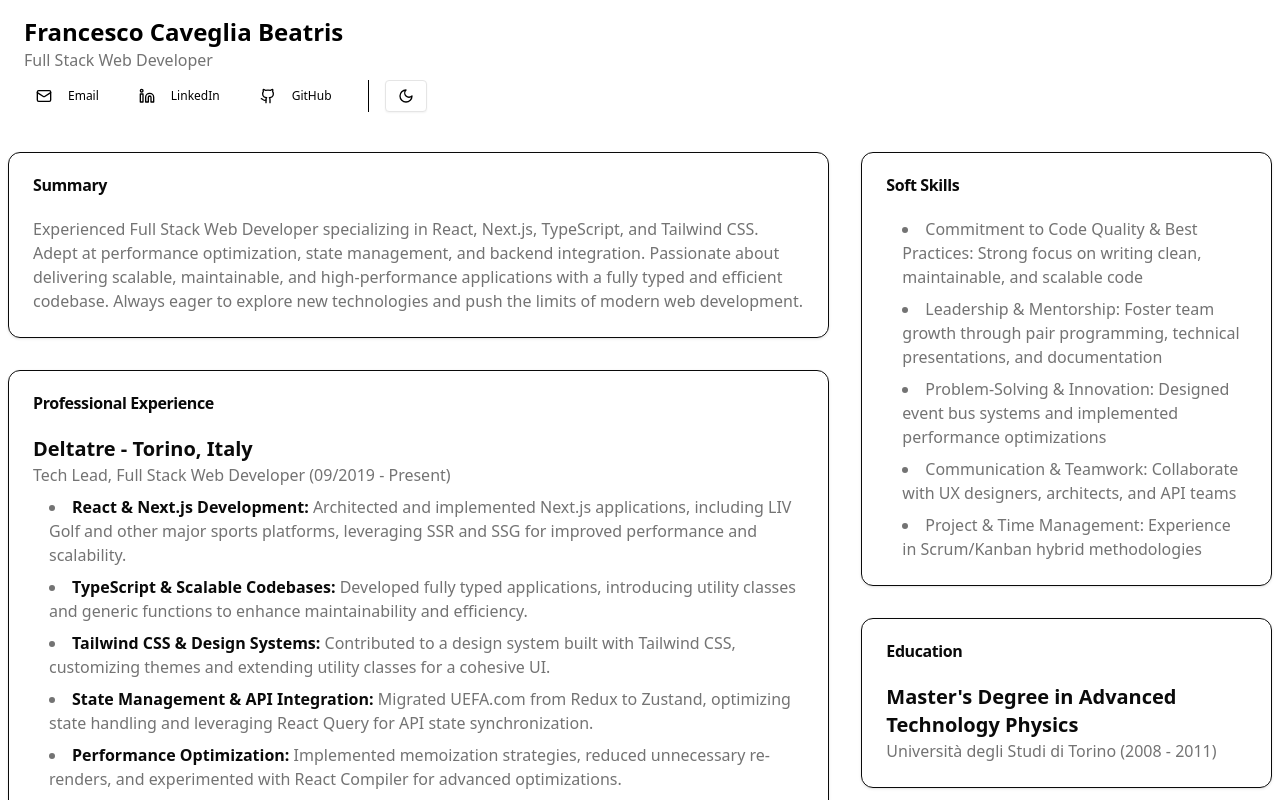
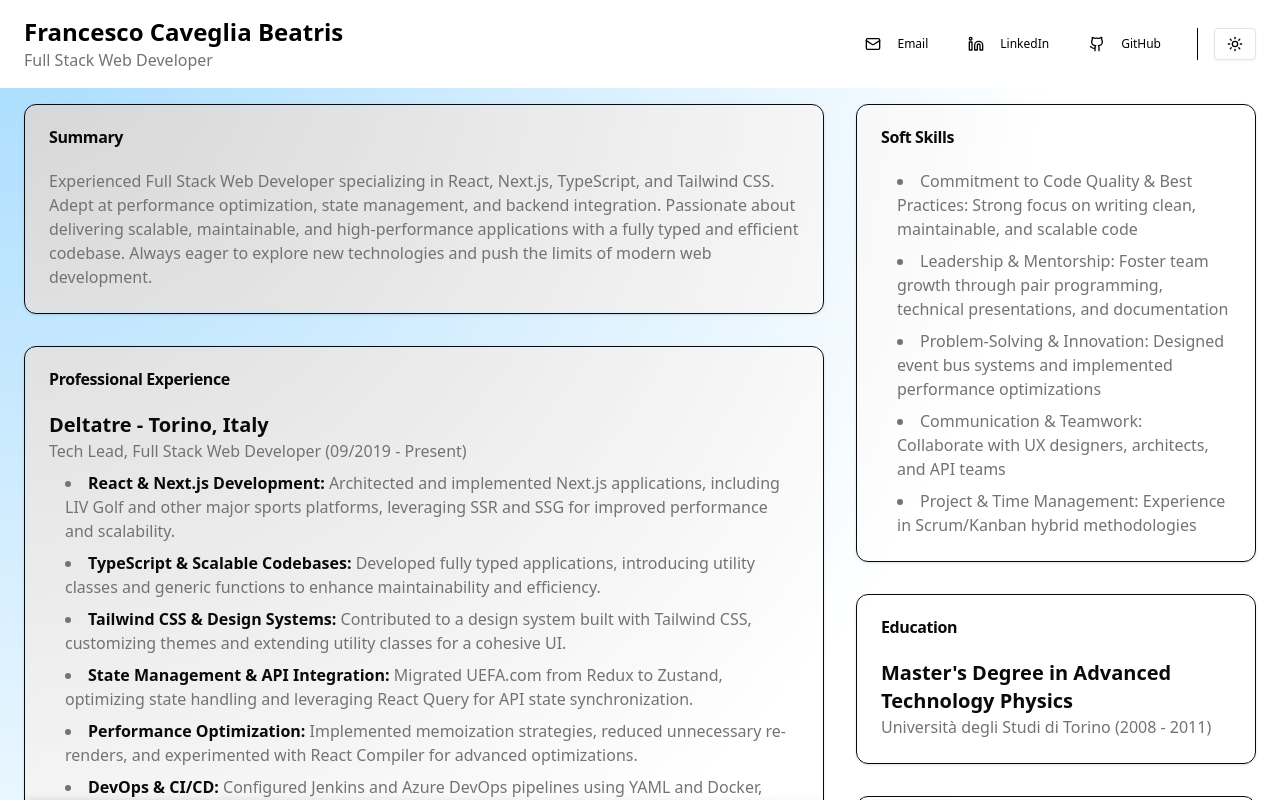
Before and after one commit to cavez86/portfolio, a Next.js app: page / in a window 1280 px wide. Shown: the top 800 px of the page. Built offline with nearby package versions, Linux system fonts and the light colour scheme.

Commit message:
Refactor global styles and update layout for improved theming and responsiveness

```diff
--- a/src/app/globals.css
+++ b/src/app/globals.css
@@ -2,129 +2,86 @@
 
 @plugin 'tailwindcss-animate';
 
-@custom-variant dark (&:is(.dark *));
+@custom-variant dark (&:where(.dark, .dark *));
+@custom-variant light (&:where(.light, .light *));
 
 @theme {
-  --color-background: var(--theme-color-background);
-  --color-foreground: var(--theme-color-foreground);
+  --color-background: hsl(0 0% 100%);
+  --color-foreground: hsl(0 0% 3.9%);
 
-  --color-card: var(--theme-color-card);
-  --color-card-foreground: var(--theme-color-card-foreground);
+  --color-card: hsl(0 0% 100%);
+  --color-card-foreground: hsl(0 0% 3.9%);
 
-  --color-popover: var(--theme-color-popover);
-  --color-popover-foreground: var(--theme-color-popover-foreground);
+  --color-popover: hsl(0 0% 100%);
+  --color-popover-foreground: hsl(0 0% 3.9%);
 
-  --color-primary: var(--theme-color-primary);
-  --color-primary-foreground: var(--theme-color-primary-foreground);
+  --color-primary: hsl(0 0% 9%);
+  --color-primary-foreground: hsl(0 0% 98%);
 
-  --color-secondary: var(--theme-color-secondary);
-  --color-secondary-foreground: var(--theme-color-secondary-foreground);
+  --color-secondary: hsl(0 0% 96.1%);
+  --color-secondary-foreground: hsl(0 0% 9%);
 
-  --color-muted: var(--theme-color-muted);
-  --color-muted-foreground: var(--theme-color-muted-foreground);
+  --color-muted: hsl(0 0% 96.1%);
+  --color-muted-foreground: hsl(0 0% 45.1%);
 
-  --color-accent: var(--theme-color-accent);
-  --color-accent-foreground: var(--theme-color-accent-foreground);
+  --color-accent: hsl(0 0% 96.1%);
+  --color-accent-foreground: hsl(0 0% 9%);
 
-  --color-destructive: var(--theme-color-destructive);
-  --color-destructive-foreground: var(--theme-color-destructive-foreground);
+  --color-destructive: hsl(0 84.2% 60.2%);
+  --color-destructive-foreground: hsl(0 0% 98%);
 
-  --color-border: var(--theme-color-border);
-  --color-input: var(--theme-color-input);
-  --color-ring: var(--theme-color-ring);
+  --color-border: hsl(0 0% 89.8%);
+  --color-input: hsl(0 0% 89.8%);
+  --color-ring: hsl(0 0% 3.9%);
 
-  --color-chart-1: var(--theme-color-chart-1);
-  --color-chart-2: var(--theme-color-chart-2);
-  --color-chart-3: var(--theme-color-chart-3);
-  --color-chart-4: var(--theme-color-chart-4);
-  --color-chart-5: var(--theme-color-chart-5);
+  --body-gradient: radial-gradient(circle at top left, rgb(from oklch(0.75 0.14 241.14) r g b / 0.5), transparent 70%);
 
-  --radius-lg: var(--theme-radius);
+  --radius-lg: var(--radius);
   --radius-md: calc(var(--radius) - 2px);
   --radius-sm: calc(var(--radius) - 4px);
+}
+
+:root :where(.dark, .dark *) {
+  --color-background: hsl(0 0% 3.9%);
+  --color-foreground: hsl(0 0% 98%);
+
+  --color-card: hsl(0 0% 3.9%);
+  --color-card-foreground: hsl(0 0% 98%);
+
+  --color-popover: hsl(0 0% 3.9%);
+  --color-popover-foreground: hsl(0 0% 98%);
+
+  --color-primary: hsl(0 0% 98%);
+  --color-primary-foreground: hsl(0 0% 9%);
+
+  --color-secondary: hsl(0 0% 14.9%);
+  --color-secondary-foreground: hsl(0 0% 98%);
+
+  --color-muted: hsl(0 0% 14.9%);
+  --color-muted-foreground: hsl(0 0% 63.9%);
+
+  --color-accent: hsl(0 0% 14.9%);
+  --color-accent-foreground: hsl(0 0% 98%);
+
+  --color-destructive: hsl(0 62.8% 30.6%);
+  --color-destructive-foreground: hsl(0 0% 98%);
+
+  --color-border: hsl(0 0% 14.9%);
+  --color-input: hsl(0 0% 14.9%);
+  --color-ring: hsl(0 0% 83.1%);
+
+  --color-chart-1: hsl(220 70% 50%);
+  --color-chart-2: hsl(160 60% 45%);
+  --color-chart-3: hsl(30 80% 55%);
+  --color-chart-4: hsl(280 65% 60%);
+  --color-chart-5: hsl(340 75% 55%);
+
+  --body-gradient: radial-gradient(circle at top left, rgb(from oklch(0.7 0.15 240) r g b / 0.15), transparent 70%);
 }
 
 /* Add base styles after theme definition */
 @layer base {
   body {
-    @apply relative;
-  }
-
-  body::before {
-    content: '';
-    @apply pointer-events-none fixed top-0 left-0 z-0 h-screen w-screen;
-    background: var(--theme-body-background);
+    @apply bg-[image:var(--body-gradient)] bg-fixed;
   }
 }
-
-@layer theme {
-  .light {
-    --theme-color-background: hsl(0 0% 100%);
-    --theme-color-foreground: hsl(0 0% 3.9%);
-
-    --theme-color-card: hsl(0 0% 100%);
-    --theme-color-card-foreground: hsl(0 0% 3.9%);
-
-    --theme-color-popover: hsl(0 0% 100%);
-    --theme-color-popover-foreground: hsl(0 0% 3.9%);
-
-    --theme-color-primary: hsl(0 0% 9%);
-    --theme-color-primary-foreground: hsl(0 0% 98%);
-
-    --theme-color-secondary: hsl(0 0% 96.1%);
-    --theme-color-secondary-foreground: hsl(0 0% 9%);
-
-    --theme-color-muted: hsl(0 0% 96.1%);
-    --theme-color-muted-foreground: hsl(0 0% 45.1%);
-
-    --theme-color-accent: hsl(0 0% 96.1%);
-    --theme-color-accent-foreground: hsl(0 0% 9%);
-
-    --theme-color-destructive: hsl(0 84.2% 60.2%);
-    --theme-color-destructive-foreground: hsl(0 0% 98%);
-
-    --theme-color-border: hsl(0 0% 89.8%);
-    --theme-color-input: hsl(0 0% 89.8%);
-    --theme-color-ring: hsl(0 0% 3.9%);
-
-    --body-background: radial-gradient(circle at top left, rgb(from oklch(0.9 0.05 240) r g b / 0.1), transparent 70%);
-  }
-
-  .dark {
-    --theme-color-background: hsl(0 0% 3.9%);
-    --theme-color-foreground: hsl(0 0% 98%);
-
-    --theme-color-card: hsl(0 0% 3.9%);
-    --theme-color-card-foreground: hsl(0 0% 98%);
-
-    --theme-color-popover: hsl(0 0% 3.9%);
-    --theme-color-popover-foreground: hsl(0 0% 98%);
-
-    --theme-color-primary: hsl(0 0% 98%);
-    --theme-color-primary-foreground: hsl(0 0% 9%);
-
-    --theme-color-secondary: hsl(0 0% 14.9%);
-    --theme-color-secondary-foreground: hsl(0 0% 98%);
-
-    --theme-color-muted: hsl(0 0% 14.9%);
-    --theme-color-muted-foreground: hsl(0 0% 63.9%);
-
-    --theme-color-accent: hsl(0 0% 14.9%);
-    --theme-color-accent-foreground: hsl(0 0% 98%);
-
-    --theme-color-destructive: hsl(0 62.8% 30.6%);
-    --theme-color-destructive-foreground: hsl(0 0% 98%);
-
-    --theme-color-border: hsl(0 0% 14.9%);
-    --theme-color-input: hsl(0 0% 14.9%);
-    --theme-color-ring: hsl(0 0% 83.1%);
-
-    --theme-color-chart-1: hsl(220 70% 50%);
-    --theme-color-chart-2: hsl(160 60% 45%);
-    --theme-color-chart-3: hsl(30 80% 55%);
-    --theme-color-chart-4: hsl(280 65% 60%);
-    --theme-color-chart-5: hsl(340 75% 55%);
-
-    --body-background: radial-gradient(circle at top left, rgb(from oklch(0.7 0.15 240) r g b / 0.15), transparent 70%);
-  }
-}
--- a/src/app/page.tsx
+++ b/src/app/page.tsx
@@ -7,7 +7,7 @@ import { LanguagesCard } from '@/components/cards/languages-card';
 import { AdditionalInfoCard } from '@/components/cards/additional-info-card';
 
 const Home = () => (
-  <main className="container mx-auto flex max-w-[1264px] flex-col gap-4 pt-6 pb-4 lg:gap-8 lg:pb-8">
+  <main className="container mx-auto flex max-w-[1264px] flex-col gap-4 px-4 py-4 lg:gap-8 lg:pb-8">
     <div className="flex flex-col gap-4 lg:flex-row lg:gap-8">
       <div className="flex flex-col gap-4 lg:w-2/3 lg:gap-8">
         <SummaryCard />
--- a/src/components/header.tsx
+++ b/src/components/header.tsx
@@ -4,12 +4,12 @@ import { personalInfo } from '@/data/content';
 import { ThemeToggle } from '@/components/theme-toggle';
 
 export const Header = () => (
-  <header className="dark bg-background/50 sticky -top-18 z-50 flex flex-wrap items-center justify-between gap-2 rounded-lg px-6 py-4 backdrop-blur-xl md:top-0">
+  <header className="bg-background dark:bg-background/50 sticky -top-[66px] z-50 flex flex-wrap items-center justify-between gap-2 rounded-lg px-6 py-4 backdrop-blur-xl md:top-0">
     <div className="flex flex-col">
       <h1 className="text-2xl font-bold">{personalInfo.name}</h1>
       <p className="text-muted-foreground">{personalInfo.title}</p>
     </div>
-    <div className="flex w-full items-center gap-4">
+    <div className="flex flex-1 items-center justify-end gap-4">
       {personalInfo.contacts.map((contact) => (
         <Button key={contact.type} variant="ghost" size="sm" className="rounded" asChild>
           <a href={contact.url}>
--- a/src/components/ui/card.tsx
+++ b/src/components/ui/card.tsx
@@ -12,7 +12,7 @@ const Card = ({
   <div
     ref={ref}
     className={cn(
-      'text-card-foreground hover:bg-accent/50 rounded-xl border bg-transparent shadow-sm backdrop-blur-md transition',
+      'text-card-foreground hover:bg-accent/50 rounded-xl border bg-transparent shadow-sm backdrop-blur-xs backdrop-grayscale transition',
       className
     )}
     {...props}
```
